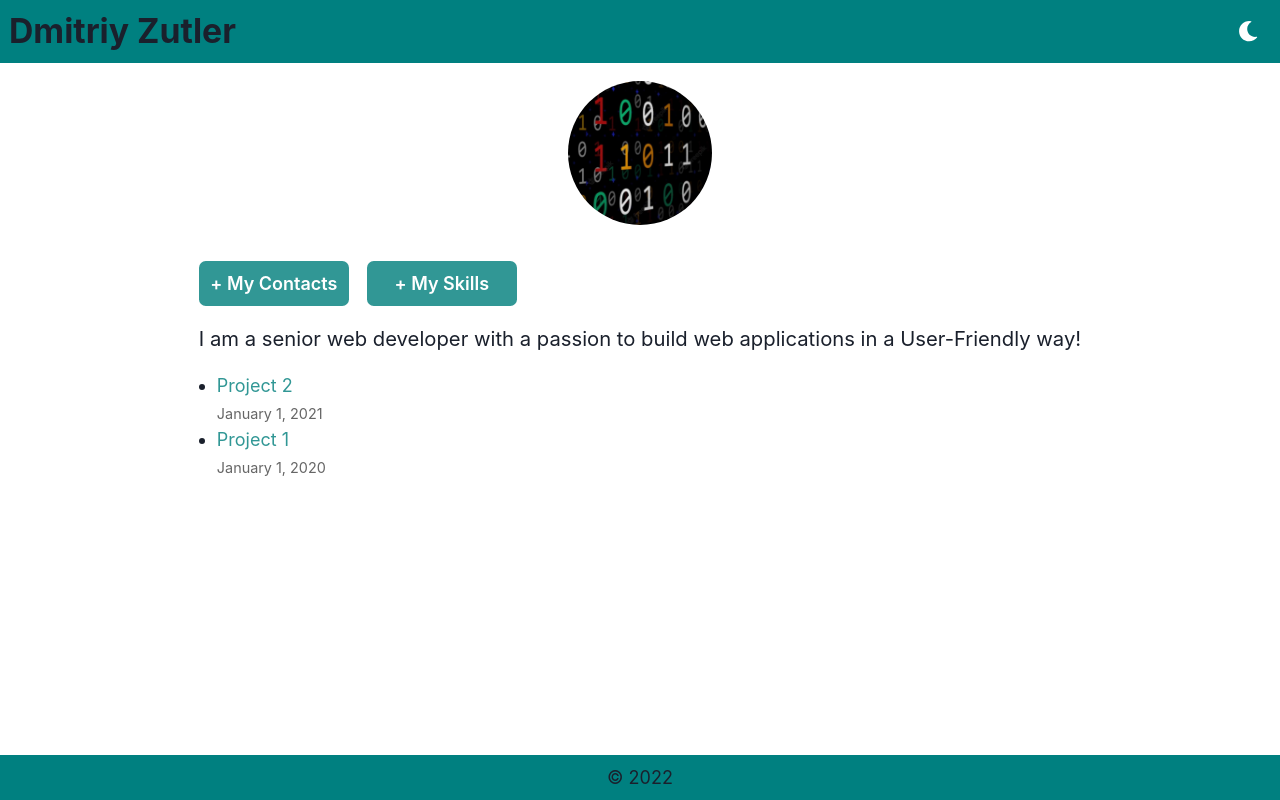
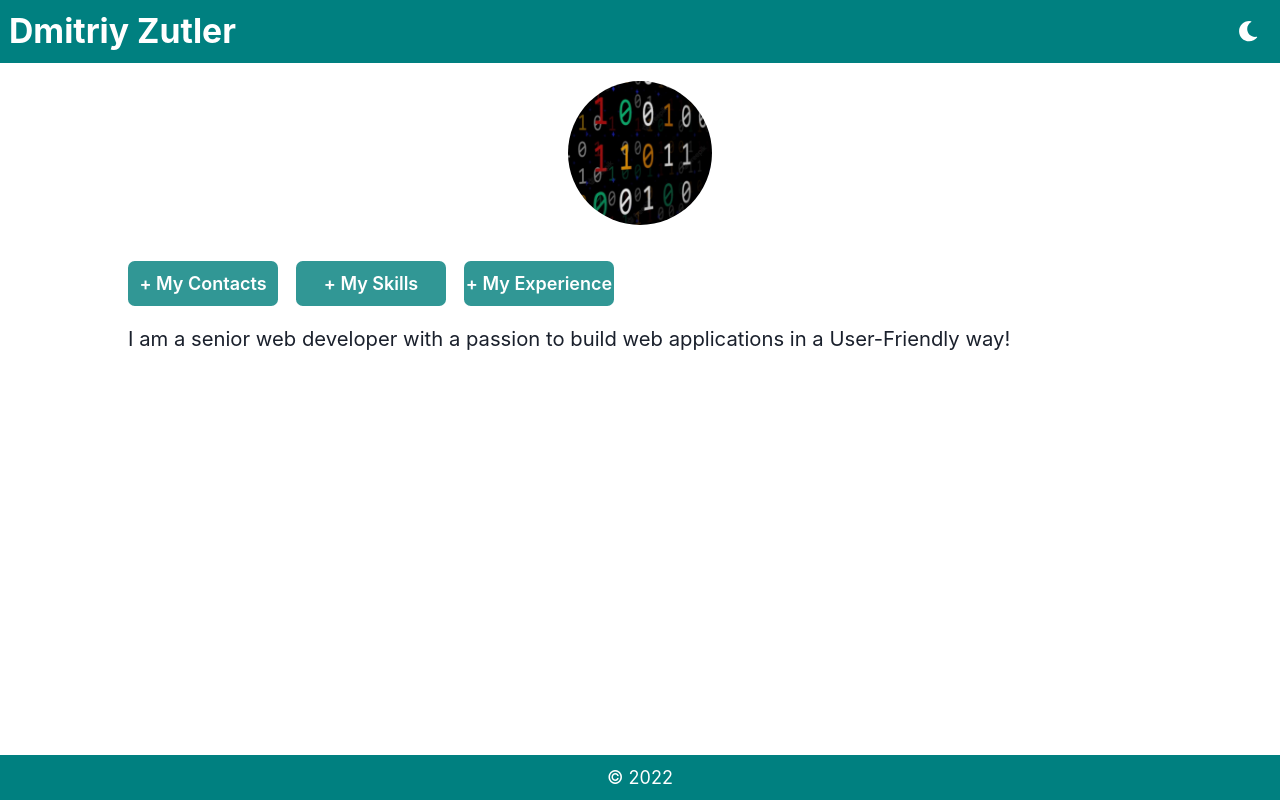
Before and after one commit to zutler/resume, a Next.js app: page / in a window 1280 px wide. Built offline with nearby package versions, Linux system fonts and the light colour scheme.

Commit message:
jobs accordion

```diff
--- /dev/null
+++ b/components/MyAccordion.tsx
@@ -0,0 +1,62 @@
+import { ReactNode } from 'react';
+
+import {
+  Accordion,
+  AccordionButton,
+  AccordionIcon,
+  AccordionItem,
+  AccordionPanel,
+  Box,
+  Link,
+  ListItem,
+  UnorderedList,
+  Text,
+  Spacer,
+  Flex,
+} from '@chakra-ui/react';
+import NextLink from 'next/link';
+
+import Date from './date';
+import { AllJobsDataType } from '../types';
+
+type ComponentProps = {
+  backgroundColor?: string;
+  color?: string;
+  data: AllJobsDataType;
+  justify?: 'left' | 'right' | 'center' | 'space-between';
+};
+
+const MyAccordion = (props: ComponentProps) => {
+  const { data, justify = 'left' } = props;
+  return (
+    <Accordion allowToggle>
+      {data.map(({ id, date, title, company }) => (
+        <AccordionItem key={id}>
+          <h2>
+            <AccordionButton _expanded={{ bg: 'teal.500', color: 'white' }}>
+              <Flex justify={justify} w={'100%'}>
+                <Flex>
+                  <Text as='b' mr={4}>
+                    {company}
+                  </Text>
+                  <Text>{title}</Text>
+                </Flex>
+                <Text size='small' mr={8}>
+                  <Date dateString={date} />
+                </Text>
+              </Flex>
+              <AccordionIcon />
+            </AccordionButton>
+          </h2>
+          <AccordionPanel pb={2}>
+            <NextLink href={`/jobs/${id}`} passHref>
+              <Link color={'teal.500'}>Job Details</Link>
+            </NextLink>
+          </AccordionPanel>
+        </AccordionItem>
+      ))}
+    </Accordion>
+  );
+};
+
+export default MyAccordion;
--- a/components/Toolbar.tsx
+++ b/components/Toolbar.tsx
@@ -4,13 +4,19 @@ import { Box, Flex } from '@chakra-ui/react';
 type ToolbarProps = {
   children: ReactNode;
   backgroundColor?: string;
+  color?: string;
   justify?: 'left' | 'right' | 'center';
 };
 
 const Toolbar = (props: ToolbarProps) => {
-  const { children, backgroundColor = 'teal', justify = 'right' } = props;
+  const {
+    children,
+    backgroundColor = 'teal',
+    color = 'white',
+    justify = 'right',
+  } = props;
   return (
-    <Box {...props} bg={backgroundColor}>
+    <Box {...props} bg={backgroundColor} color={color}>
       <Flex p={2} justify={justify} align='center'>
         {children}
       </Flex>
--- a/components/layout.tsx
+++ b/components/layout.tsx
@@ -87,7 +87,7 @@ const Layout = ({ children, home }: LayoutProps) => {
               </Flex>
             )}
           </header>
-          <Box m='2rem 5rem'>
+          <Box m='8' width='80vw'>
             <main>{children}</main>
             {!home && (
               <div className={styles.backToHome}>
--- a/data/index.ts
+++ b/data/index.ts
@@ -3,12 +3,14 @@ export const jobs = [
     id: 123,
     date: '2020-01-01',
     title: 'Project 1',
+    company: 'Company 1',
     contentHtml: '<b>Project 1 content html</b>',
   },
   {
     id: 124,
     date: '2021-01-01',
     title: 'Project 2',
+    company: 'Company 2',
     contentHtml: '<b>Project 2 content html</b>',
   },
 ];
--- a/pages/index.tsx
+++ b/pages/index.tsx
@@ -1,31 +1,14 @@
-import {
-  Box,
-  Button,
-  Collapse,
-  Link,
-  ListItem,
-  Text,
-  UnorderedList,
-  useDisclosure,
-} from '@chakra-ui/react';
+import { Box, Button, Collapse, Text, useDisclosure } from '@chakra-ui/react';
 import { GetStaticProps } from 'next';
 import Head from 'next/head';
-import NextLink from 'next/link';
-import Date from '../components/date';
 import Layout, { siteDescription, siteTitle } from '../components/layout';
+import MyAccordion from '../components/MyAccordion';
 import Skills from '../components/Skills';
 import UserData from '../components/UserData';
 import { getSortedJobsData } from '../lib/jobs';
 import { getSkills } from '../lib/skills';
 import { getUserData } from '../lib/user';
-import utilStyles from '../styles/utils.module.css';
-import { SkillsType, UserDataType } from '../types';
-
-type AllJobsDataType = {
-  date: string;
-  title: string;
-  id: string;
-}[];
+import { AllJobsDataType, SkillsType, UserDataType } from '../types';
 
 type DataProps = {
   userData: UserDataType;
@@ -36,6 +19,7 @@ type DataProps = {
 const Home = ({ userData, skills, allJobsData }: DataProps) => {
   const { isOpen: isOpenInfo, onToggle: onToggleInfo } = useDisclosure();
   const { isOpen: isOpenSkills, onToggle: onToggleSkills } = useDisclosure();
+  const { isOpen: isOpenJobs, onToggle: onToggleJobs } = useDisclosure();
   return (
     <Layout home>
       <Head>
@@ -53,8 +37,17 @@ const Home = ({ userData, skills, allJobsData }: DataProps) => {
           >
             {isOpenInfo ? '-' : '+'} My Contacts
           </Button>
-          <Button colorScheme='teal' w={150} mb={4} onClick={onToggleSkills}>
+          <Button
+            colorScheme='teal'
+            w={150}
+            mb={4}
+            mr={4}
+            onClick={onToggleSkills}
+          >
             {isOpenSkills ? '-' : '+'} My Skills
+          </Button>
+          <Button colorScheme='teal' w={150} mb={4} onClick={onToggleJobs}>
+            {isOpenJobs ? '-' : '+'} My Experience
           </Button>
         </section>
 
@@ -75,21 +68,11 @@ const Home = ({ userData, skills, allJobsData }: DataProps) => {
         </Text>
       </section>
 
-      <section>
-        <UnorderedList>
-          {allJobsData.map(({ id, date, title }) => (
-            <ListItem key={id}>
-              <NextLink href={`/jobs/${id}`} passHref>
-                <Link color='teal.500'>{title}</Link>
-              </NextLink>
-              <br />
-              <small className={utilStyles.lightText}>
-                <Date dateString={date} />
-              </small>
-            </ListItem>
-          ))}
-        </UnorderedList>
-      </section>
+      <Collapse in={isOpenJobs} animateOpacity>
+        <Box p='4' pb='4' mb='4' border='1px solid teal' rounded='md'>
+          <MyAccordion data={allJobsData} justify='space-between' />
+        </Box>
+      </Collapse>
     </Layout>
   );
 };
--- a/styles/utils.module.css
+++ b/styles/utils.module.css
@@ -6,10 +6,6 @@
   color: inherit;
 }
 
-.lightText {
-  color: #666;
-}
-
 .pointer {
   cursor: pointer;
 }
```
Also changed, not shown: pages/jobs/[id].tsx (+8 -4 lines), types/index.ts (+8 -0 lines).
